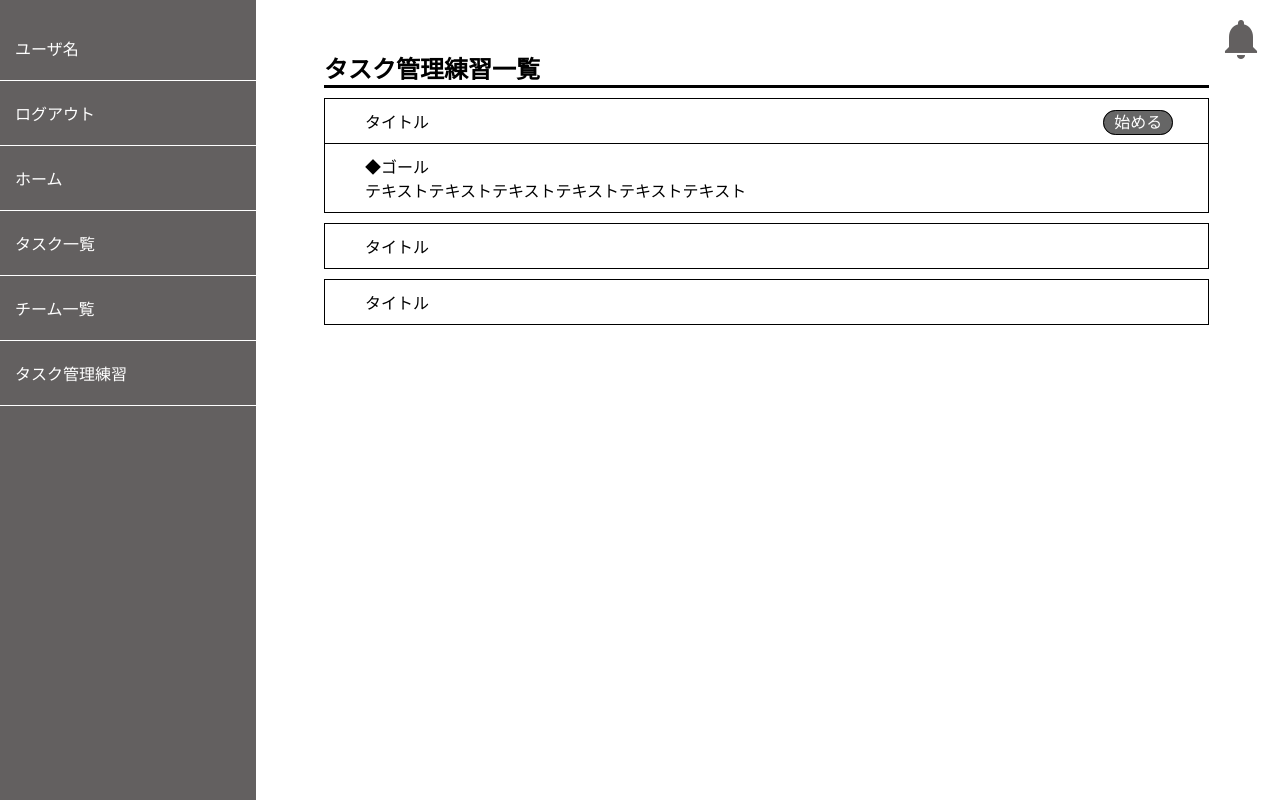
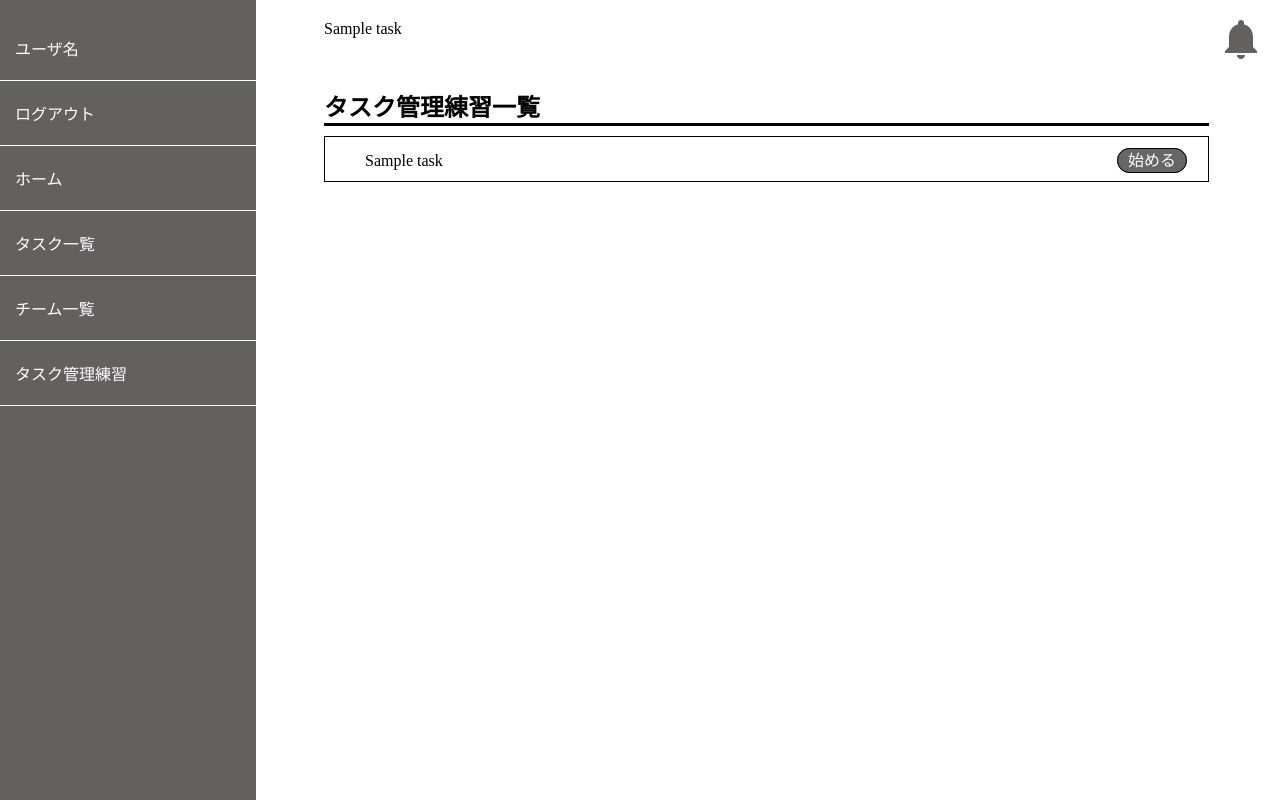
Before and after one commit to Raiki215/Hackathon-e, a Flask app: template templates/task_practice_list.html in a window 1280 px wide, after a click that opens the changed part. Run offline with Flask 3, Linux system fonts and the light colour scheme; the template is opened without the code that fills it: most values are stand-ins (such as "Sample title", 1, 10 or a date in 2020); parts of the project's set-up code (start-up, migrations or seed data) failed here and were passed over.

Commit message:
タスク管理練習ゲーム作成 #10

```diff
--- a/app.py
+++ b/app.py
@@ -1,6 +1,7 @@
 from flask import Flask,render_template,request,redirect,url_for,session
 from datetime import timedelta
 from user.user import user_bp
+from task.task import task_bp
 import string, random
 
 
@@ -9,27 +10,7 @@ app.secret_key = ''.join(random.choices(string.ascii_letters,k=256))
 
 # app.secret_key
 app.register_blueprint(user_bp)
-
-@app.route('/task_practice_list', methods=['GET'])
-def task_practice_list():
-    return render_template('task_practice_list.html')
-
-@app.route('/task_practice_data', methods=['GET'])
-def task_practice_data():
-    return render_template('task_practice_data.html')
-
-@app.route('/task_practice_q1', methods=['GET'])
-def task_practice_q1():
-    return render_template('task_practice_q1.html')
-
-@app.route('/task_practice_a1', methods=['GET'])
-def task_practice_a1():
-    return render_template('task_practice_a1.html')
-
-
-@app.route('/notification',methods=['GET'])
-def notification():
-    return render_template('notification.html')
+app.register_blueprint(task_bp)
 
 @app.route('/', methods=['GET'])
 def index():
@@ -47,6 +28,10 @@ def mypage():
     else :
         return redirect(url_for('index'))
 
+@app.route('/notification',methods=['GET'])
+def notification():
+    return render_template('notification.html')
+
 
 
 if __name__ == '__main__':
--- a/static/css/task_practice.css
+++ b/static/css/task_practice.css
@@ -23,8 +23,12 @@
 }
 
 .task_goal{
-    display:none;
+    border-right: 1px solid #000;
+    border-left: 1px solid #000;
+    border-bottom: 1px solid #000;
+    padding: 10px 40px 10px 40px;
 }
+
 
 input[type="checkbox"]{
     display:none;
@@ -34,37 +38,12 @@ label[for="botton1"],label[for="botton2"],label[for="botton3"]{
     display:block;
 }
 
-#botton1:checked + .task_goal1{
-    display:block;
-    border-right: 1px solid #000;
-    border-left: 1px solid #000;
-    border-bottom: 1px solid #000;
-    padding: 10px 40px 10px 40px;
-}
-
-#botton2:checked + .task_goal2{
-    display:block;
-    border-right: 1px solid #000;
-    border-left: 1px solid #000;
-    border-bottom: 1px solid #000;
-    padding: 10px 40px 10px 40px;
-}
-
-#botton3:checked + .task_goal3{
-    display:block;
-    border-right: 1px solid #000;
-    border-left: 1px solid #000;
-    border-bottom: 1px solid #000;
-    padding: 10px 40px 10px 40px;
-}
-
-.task_title{
+[class^="task_title"]{
     margin-top: 10px;
     padding: 10px 0px 10px 40px;
     cursor: pointer;
     border: 1px solid #000;
 }
-
 
 .task_data{
     width: 80%;
--- a/static/js/script.js
+++ b/static/js/script.js
@@ -63,6 +63,37 @@ if(window.location.href.split('/').pop() == "home"){
     }
 }
 
+if(window.location.href.split('/').pop() == "task_practice_list"){
+    window.addEventListener('DOMContentLoaded', (event) => {
+        const labels = document.querySelectorAll('label');
+        const labelCount = labels.length;
+
+        let name = [];
+        let goalname = [];
+        labels.forEach((label) => {
+            const su = label.className.slice(-1);
+            name.push('botton' + su);
+            goalname.push('task_goal' + su);
+        });
+
+        for(let i = 0;i < labelCount;i++){
+            const checkebox = document.getElementById(name[i]);
+            const element = document.getElementById(goalname[i]);
+
+            function toggleElementVisibility(){
+                if(checkebox.checked){
+                    element.style.display = "block";
+                }else{
+                    element.style.display = "none";
+                }
+            }
+            checkebox.addEventListener("change",toggleElementVisibility);
+            toggleElementVisibility();
+        }
+    });
+
+}
+
 if(window.location.href.split('/').pop() == "task_practice_q1"){
     /***** ドラッグ開始時の処理 *****/
     function f_dragstart(event){
--- a/templates/home.html
+++ b/templates/home.html
@@ -5,7 +5,7 @@
 
 {% block content %}
 <div class="main">
-    <a href="{{url_for('task_practice_list')}}" class="task_practice_button">タスク管理の練習をする</a>
+    <a href="{{url_for('task.task_practice_list')}}" class="task_practice_button">タスク管理の練習をする</a>
     <div class="wrapper">
         <h1 id="c_header"></h1>
         <div id="next-prev-button">
--- a/templates/main_layout.html
+++ b/templates/main_layout.html
@@ -19,7 +19,7 @@
             <li><a href="">ホーム</a></li>
             <li><a href="">タスク一覧</a></li>
             <li><a href="">チーム一覧</a></li>
-            <li><a href="">タスク管理練習</a></li>
+            <li><a href="{{url_for('task.task_practice_list')}}">タスク管理練習</a></li>
         </ul>
     </aside>
 {% block content %}
--- a/templates/task_practice_a1.html
+++ b/templates/task_practice_a1.html
@@ -7,7 +7,7 @@
     <title>タスク管理システム</title>
 </head>
 <body>
-    <a href="{{url_for('task_practice_list')}}" class="cancel_button">◀ 中止する</a>
+    <a href="{{url_for('task.task_practice_list')}}" class="cancel_button">◀ 中止する</a>
     <div class="q_main">
         <div class="score">
             <p>スコア</p>
--- a/templates/task_practice_data.html
+++ b/templates/task_practice_data.html
@@ -14,8 +14,8 @@
             <p>Aさんは学校の文化祭でクレープやたこ焼きなど食べ物を売りたいと考えている。文化祭本番に間に合うように予定を立てよう。テキストテキストテキストテキスト</p>
         </div>
         <div class="botton_center">
-            <a href="{{url_for('task_practice_q1')}}" class="next_botton">次へ</a><br>
-            <a href="{{url_for('task_practice_list')}}" class="return">戻る</a>
+            <a href="{{url_for('task.task_practice_q1')}}" class="next_botton">次へ</a><br>
+            <a href="{{url_for('task.task_practice_list')}}" class="return">戻る</a>
         </div>
     </div>
 </body>
--- a/templates/task_practice_list.html
+++ b/templates/task_practice_list.html
@@ -5,20 +5,15 @@
 
 {% block content %}
 <div class="main">
+    {{task}}
     <h1 class="task_list_title">タスク管理練習一覧</h1>
-    <div>
-        <label for="botton1" class="task_title">タイトル<a href="{{url_for('task_practice_data')}}" class="start_botton">始める</a></label>
-        <input type="checkbox" id="botton1">
-        <div class="task_goal task_goal1">◆ゴール<br>テキストテキストテキストテキストテキストテキスト</div>
-    </div>
-
-    <label for="botton2" class="task_title">タイトル</label>
-    <input type="checkbox" id="botton2">
-    <div class="task_goal task_goal2">◆ゴール<br>テキストテキストテキストテキストテキストテキスト</div>
-
-    <label for="botton3" class="task_title">タイトル</label>
-    <input type="checkbox" id="botton3">
-    <div class="task_goal task_goal3">◆ゴール<br>テキストテキストテキストテキストテキストテキスト</div>
+    {% for t in task %}
+        <div class="task_list_item">
+            <label for="botton{{t[0]}}" class="task_title{{t[0]}}">{{t[1]}}<a href="{{url_for('task.task_practice_data')}}?data={{t[0]}}" class="start_botton">始める</a></label>
+            <input type="checkbox" id="botton{{t[0]}}" class="list_checkbox">
+            <div class="task_goal" id="task_goal{{t[0]}}" style="display: none;">◆ゴール<br>{{t[2]}}</div>
+        </div>
+    {% endfor %}
 
 </div>
 <script src="{{url_for('static', filename='js/script.js')}}"></script>
--- a/templates/task_practice_q1.html
+++ b/templates/task_practice_q1.html
@@ -7,7 +7,7 @@
     <title>タスク管理システム</title>
 </head>
 <body>
-    <a href="{{url_for('task_practice_list')}}" class="cancel_button">◀ 中止する</a>
+    <a href="{{url_for('task.task_practice_list')}}" class="cancel_button">◀ 中止する</a>
 
     <div class="q_main">
         <p class="task_list_title question">Q．右のアイテムに優先順位を決めて左に並び替えよう。</p>
@@ -19,7 +19,7 @@
         <div id="dropbox" ondragover="f_dragover(event)" ondrop="f_drop(event)">
         </div>
     </div>
-    <a href="{{url_for('task_practice_a1')}}" class="q1_botton">答え合わせ</a>
+    <a href="{{url_for('task.task_practice_a1')}}" class="q1_botton">答え合わせ</a>
     <script src="{{url_for('static', filename='js/script.js')}}"></script>
 </body>
 </html>
--- a/user/user.py
+++ b/user/user.py
@@ -8,8 +8,8 @@ user_bp = Blueprint('user', __name__, '/user')
 @user_bp.route('/',methods=['POST'])
 def login():
 
-    mail  =request.form.get('mail')
-    password  =request.form.get('password')
+    mail = request.form.get('mail')
+    password = request.form.get('password')
     if user_method.login(mail, password):
         user=user_method.after_login(mail)
         if user != None:
```
Also changed, not shown: task/task.py (+20 -1 lines), task/task_method.py (+20 -0 lines).
